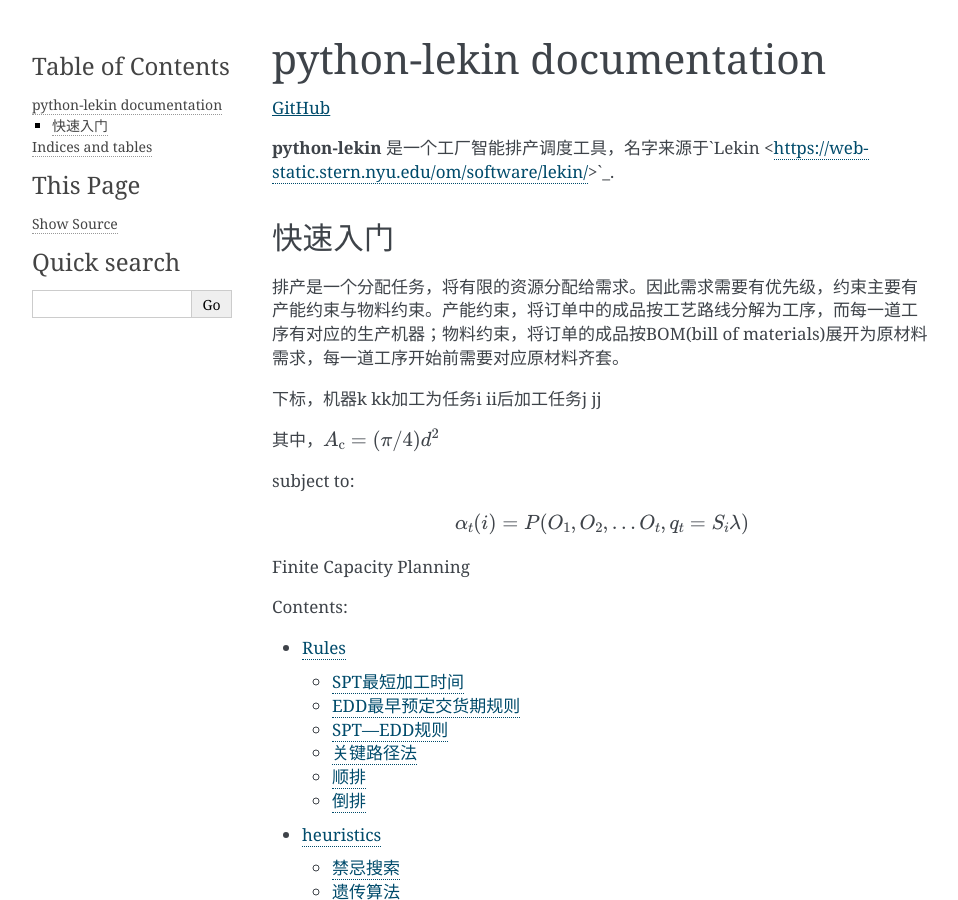
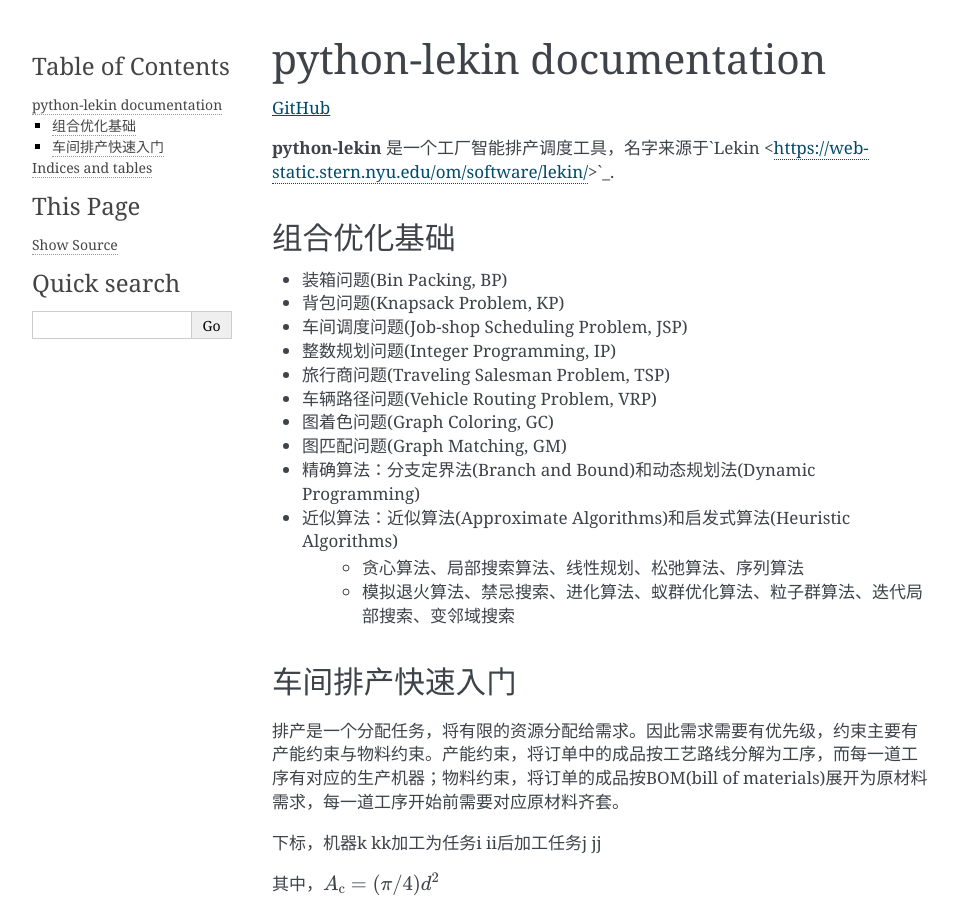
Before and after one commit to yuetan1988/python-lekin, a Sphinx documentation site: the page built from docs/source/index.rst, in a window 1280 px wide and 900 px high. Shown: the whole window, without its empty margins (148-1106 px from the left). Built offline with Sphinx 7.4.7, drawn with Linux system fonts in a browser that asks for light colours.

Commit message:
docs: update docs

```diff
--- a/docs/source/application.rst
+++ b/docs/source/application.rst
@@ -52,13 +52,14 @@
 -------------------
 
 先分发冻结期，按锁定期
-- 只assign资源和日历
+- 关键问题：成组后的工序部分处于冻结期；job的工序不是完整的工序
+- 只assign资源和日历，由于不完整进行顺排。
 - 检查物料齐套约束，如果物料不齐套，按齐套排程并给出报警消息
 
 
 再排锁定任务
 - 只倒排，如果倒排不可行则返回错误。按优先级
-    - 非关键工序: 按lead_time、节拍往前排，不考虑齐套时间。
+    - 非关键工序: 按lead_time（倒排lead_time，顺排lag_time）、节拍往前排，不考虑齐套时间。
     - 关键工序: 如有锁定资源，则按资源情况进行编排。不考虑齐套时间，因为锁定任务是为了确保优先级，物料通过缺料去人工追料
     - 共享工序: 共享工序本身取多个job中靠前的时间断。
         - 原本已经排过的其他job，前序工序需要以此为新的往前推
--- a/docs/source/heuristics.rst
+++ b/docs/source/heuristics.rst
@@ -16,7 +16,9 @@
 遗传算法应用在排产问题时，以及TSP、VRP等经典问题，模型的解不表示数量，而表示顺序。
 对于m个job，n个机器的排产问题。基因序列的长度是 m * n，因为每个job都需要在n台机器上加工。
 
-两个序列表示模型的解，一个是工序的OS，一个是机器的MS。其中，OS基因序列的数值表示第i个job，这个数值第几次出现决定的是该job的第几道工序。MS同理表示的选择的机器。
+两个序列表示模型的解，一个是工序的OS，一个是机器的MS。
+- 其中，OS基因序列的数值表示第i个job，这个数值第几次出现决定的是该job的第几道工序。
+- MS同理表示的选择的机器。
 
 
 
--- a/docs/source/index.rst
+++ b/docs/source/index.rst
@@ -12,8 +12,29 @@
 
 **python-lekin** 是一个工厂智能排产调度工具，名字来源于`Lekin <https://web-static.stern.nyu.edu/om/software/lekin/>`_.
 
-快速入门
----------
+组合优化基础
+-------------
+
+- 装箱问题(Bin Packing, BP)
+- 背包问题(Knapsack Problem, KP)
+- 车间调度问题(Job-shop Scheduling Problem, JSP)
+- 整数规划问题(Integer Programming, IP)
+
+- 旅行商问题(Traveling Salesman Problem, TSP)
+- 车辆路径问题(Vehicle Routing Problem, VRP)
+- 图着色问题(Graph Coloring, GC)
+- 图匹配问题(Graph Matching, GM)
+
+
+- 精确算法：分支定界法(Branch and Bound)和动态规划法(Dynamic Programming)
+
+- 近似算法：近似算法(Approximate Algorithms)和启发式算法(Heuristic Algorithms)
+   - 贪心算法、局部搜索算法、线性规划、松弛算法、序列算法
+   - 模拟退火算法、禁忌搜索、进化算法、蚁群优化算法、粒子群算法、迭代局部搜索、变邻域搜索
+
+
+车间排产快速入门
+---------------
 
 排产是一个分配任务，将有限的资源分配给需求。因此需求需要有优先级，约束主要有产能约束与物料约束。产能约束，将订单中的成品按工艺路线分解为工序，而每一道工序有对应的生产机器；物料约束，将订单的成品按BOM(bill of materials)展开为原材料需求，每一道工序开始前需要对应原材料齐套。
 
```
